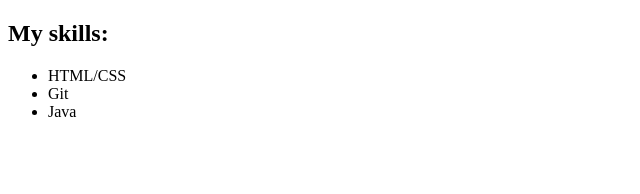
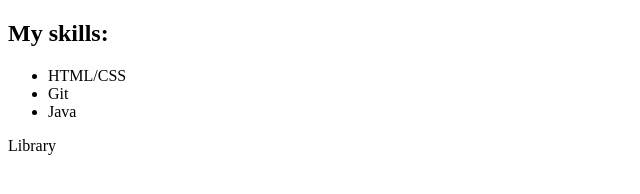
Before and after one commit to Bakyt808/MyProject, a plain HTML site: page index.html in a window 1280 px wide. Shown: the full height of the page, 0-640 px from the left. Drawn offline with Linux system fonts and the light colour scheme.

Commit message:
Added Library

```diff
--- a/index.html
+++ b/index.html
@@ -8,5 +8,6 @@
       <li>Git</li>
       <li>Java</li>
     </ul>
+    <p>Library</p>
   </body>
 </html>
```
